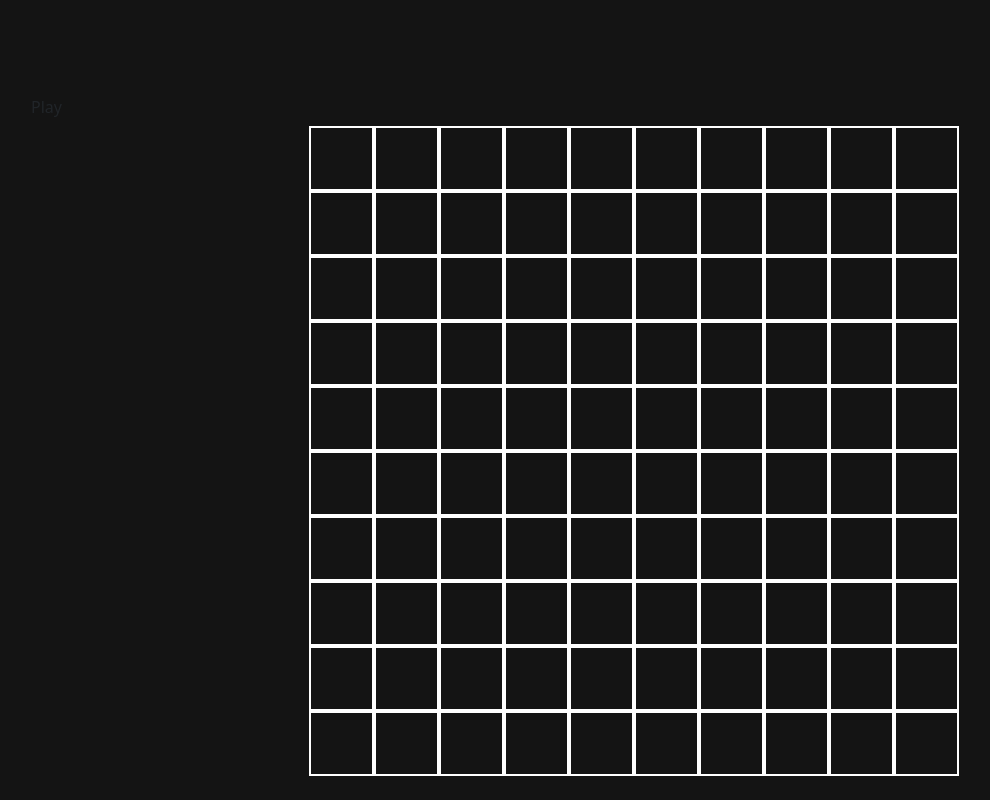
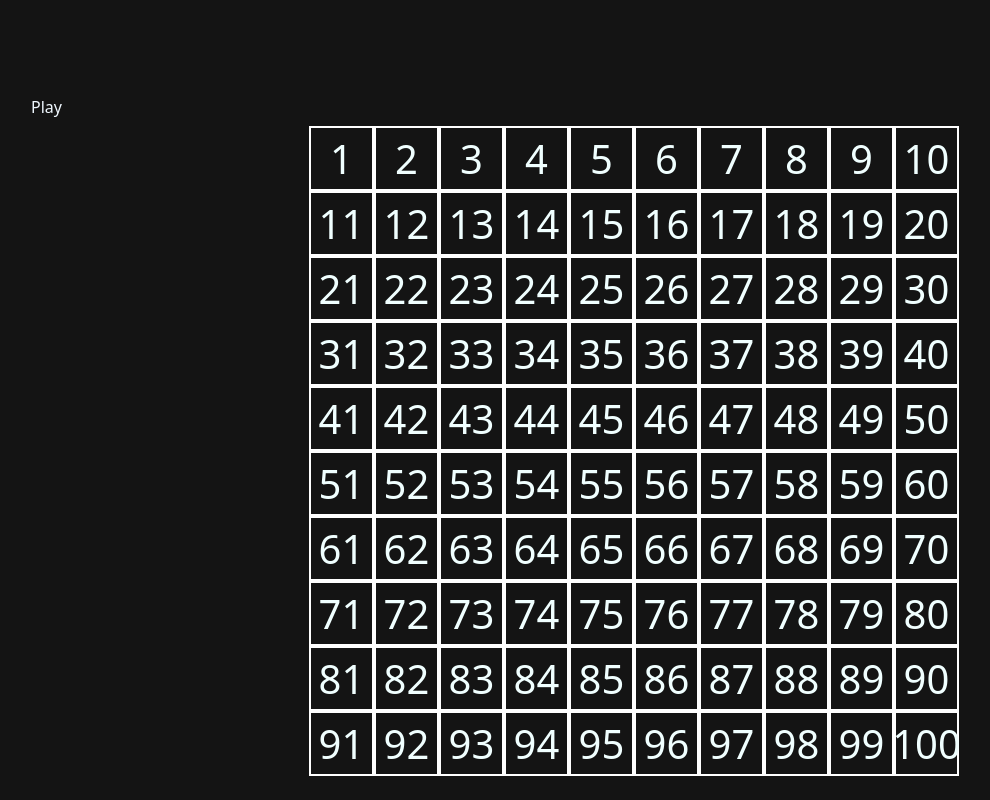
Before and after one commit to Julian2206/js-campominato-grid, a plain HTML site: page index.html in a window 1280 px wide. Both pictures are taken after a click on the button "Play". Shown: the whole page, without its empty margins (6-996 px from the left). Drawn offline with nearby package versions, Linux system fonts and the light colour scheme.

Commit message:
js(added-color-board-log)

```diff
--- a/css/style.css
+++ b/css/style.css
@@ -19,6 +19,10 @@ div#grid-container {
   height: 650px;
 }
 
+#button {
+  color: aliceblue;
+}
+
 div.square {
   float: left;
   width: calc(100% / 10);
@@ -28,7 +32,12 @@ div.square {
   align-items: center;
   justify-content: center;
   font-size: 2.5rem;
-  font-weight: 700;
+  font-weight: 500;
+  color: azure;
+}
+
+div.square.color {
+  background-color: blueviolet;
 }
 
 div#grid-container div.square {
--- a/script.js
+++ b/script.js
@@ -10,15 +10,27 @@ const grid = document.querySelector("#grid-container");
 
 const button = document.getElementById("button");
 
+const width = 100;
 //const width = 10;
 
 // create 10*10 box by click
 button.addEventListener("click", function () {
-  for (let i = 0; i < 100; i++) {
+  for (let i = 0; i < width; i++) {
     const newBox = createNewBox();
+    newBox.addEventListener("click", function () {
+      newBox.classList.add("color");
+      console.log(i + 1);
+      //newBox.classList.remove("color");
+    });
+    // insert the element on innerHTML of newBox (i + 1);
+    newBox.innerHTML = i + 1;
     grid.append(newBox);
   }
 });
+
+/* newBox.addEventListener("click", function () {
+  newSquare.classList.add("color");
+}); */
 
 function createNewBox() {
   const box = document.createElement("div");
```
Also changed, not shown: index.html (+1 -1 lines).
